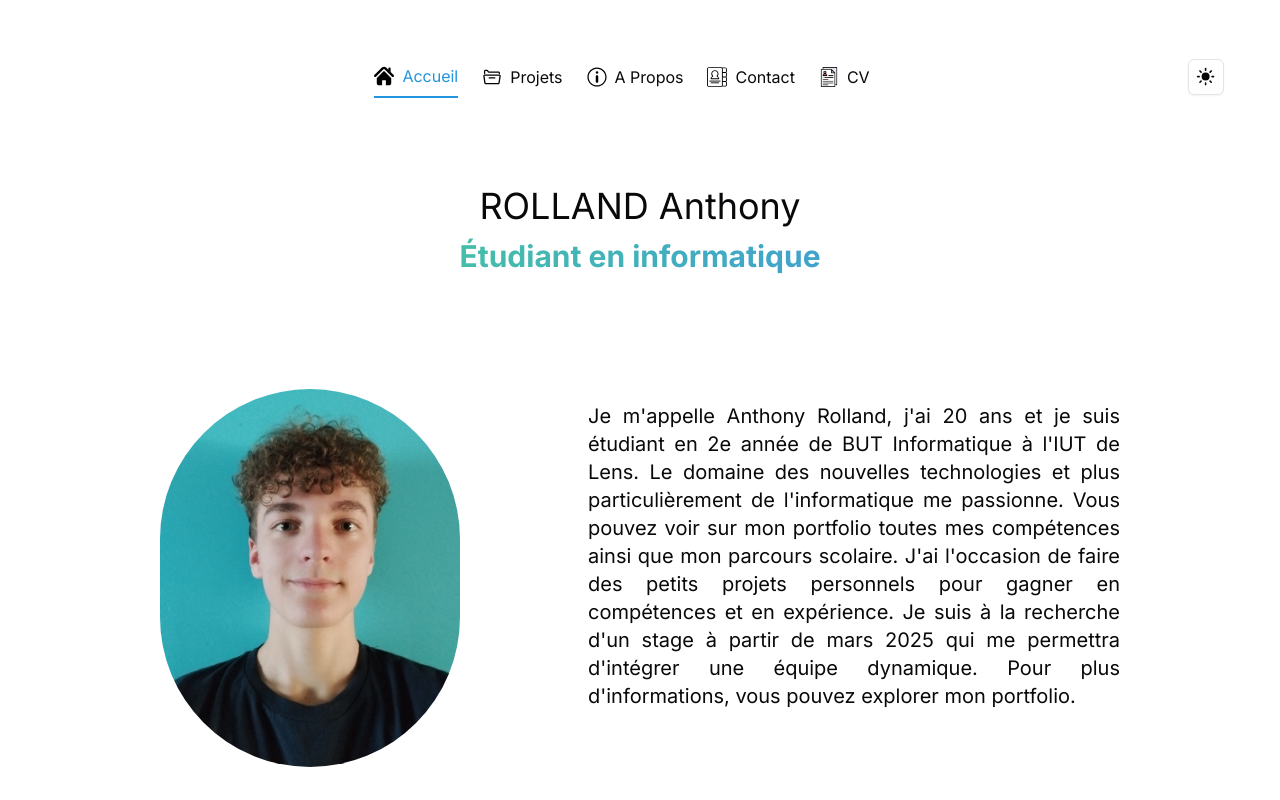
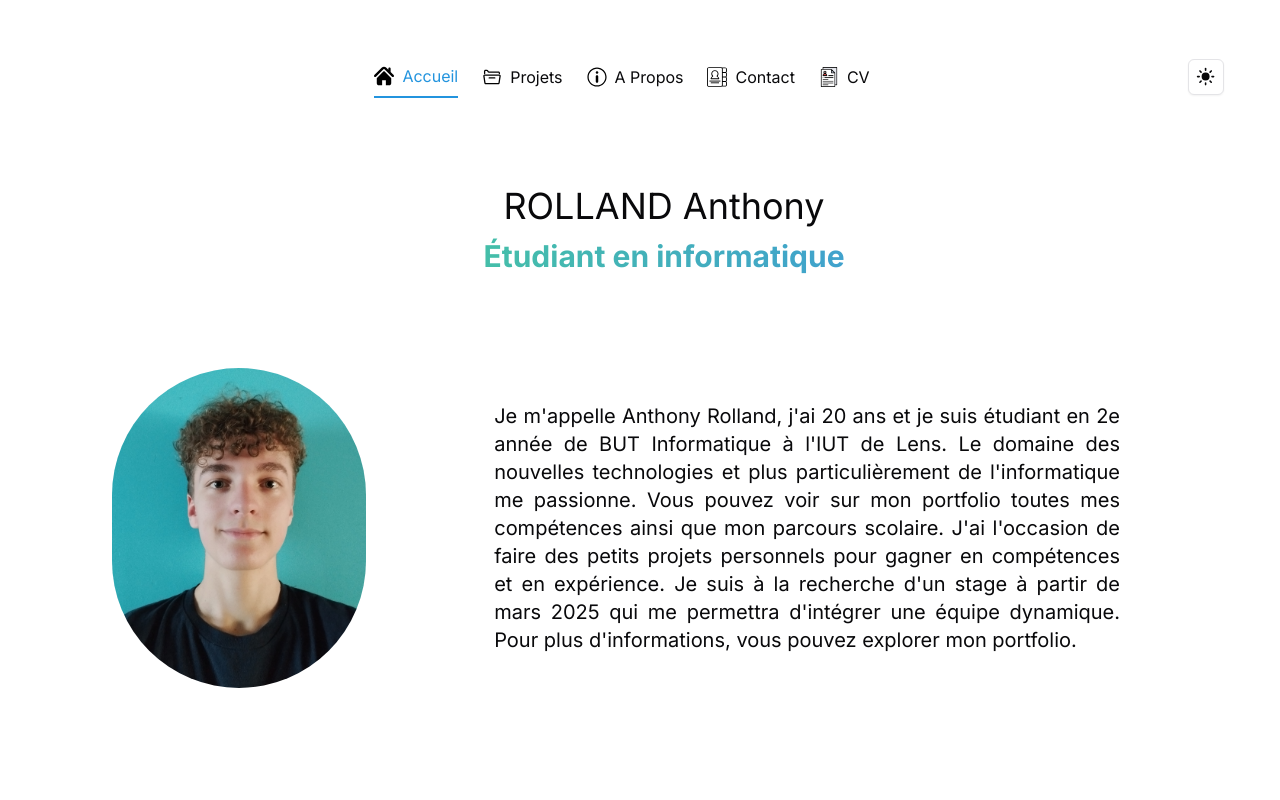
Before and after one commit to PotlaETU/portfolio, a Next.js app: page / in a window 1280 px wide. Shown: the top 800 px of the page. Built offline with nearby package versions, Linux system fonts and the light colour scheme.

Commit message:
feat: make sure everything is reponsive

```diff
--- a/app/about/page.tsx
+++ b/app/about/page.tsx
@@ -1,19 +1,21 @@
 'use client'
 
-import { getSkills } from "@/datas/skills";
-import { motion } from "framer-motion";
+import {getSkills} from "@/datas/skills";
+import {motion} from "framer-motion";
+import {useTheme} from "next-themes";
 
 export default function Page() {
     const skills = getSkills();
+    const isLightTheme = useTheme().theme === 'light';
 
     return (
         <div className="min-h-screen">
             <div className="container mx-auto px-6 py-10">
                 <motion.h2
                     className="text-3xl font-semibold mb-8 text-center"
-                    initial={{ opacity: 0 }}
-                    animate={{ opacity: 1 }}
-                    transition={{ delay: 0.3, duration: 0.3 }}
+                    initial={{opacity: 0}}
+                    animate={{opacity: 1}}
+                    transition={{delay: 0.3, duration: 0.3}}
                 >
                     Mes compétences
                 </motion.h2>
@@ -22,16 +24,16 @@ export default function Page() {
                     {skills.map((category, index) => (
                         <motion.div
                             key={category.name}
-                            className="bg-gray-800 p-6 rounded-lg shadow-lg"
-                            initial={{ opacity: 0, y: 50 }}
-                            animate={{ opacity: 1, y: 0 }}
-                            transition={{ delay: 0.1 * index, duration: 0.3 }}
+                            className={`p-6 rounded-lg shadow-lg ${isLightTheme ? 'bg-white text-black' : 'bg-gray-800 text-white'}`}
+                            initial={{opacity: 0, y: 50}}
+                            animate={{opacity: 1, y: 0}}
+                            transition={{delay: 0.1 * index, duration: 0.3}}
                         >
                             <h3 className="text-2xl font-semibold mb-4">{category.name}</h3>
                             <div className="grid grid-cols-3 gap-4">
                                 {category.skills.map((skill) => (
                                     <div key={skill.name} className="flex flex-col items-center">
-                                        <skill.icon className="text-4xl mb-2 text-blue-400" />
+                                        <skill.icon className="text-4xl mb-2 text-blue-400"/>
                                         <span className="text-sm">{skill.name}</span>
                                     </div>
                                 ))}
--- a/app/contact/page.tsx
+++ b/app/contact/page.tsx
@@ -72,7 +72,7 @@ export default function Page() {
                 <Form {...form}>
                     <form
                         onSubmit={form.handleSubmit(onSubmit)}
-                        className="w-2/3 space-y-6 mt-8 p-12 rounded-lg shadow-md dark:bg-gray-800"
+                        className="w-full md:w-2/3 space-y-6 mt-8 p-12 rounded-lg shadow-md dark:bg-gray-800"
                     >
                         {success && (
                             <div role="alert" className="alert alert-success">
--- a/app/page.tsx
+++ b/app/page.tsx
@@ -3,21 +3,21 @@ import Image from "next/image";
 export default function Home() {
     return (
         <>
-            <main className="p-8 text-center min-h-screen">
+            <main className="p-8 text-center min-h-screen md:ml-12">
                 <p className="text-4xl">ROLLAND Anthony</p>
                 <h2 className="text-3xl mt-3 font-bold bg-gradient-to-r
                     from-green-400 to-blue-500
                     bg-clip-text text-transparent">
                     Étudiant en informatique
                 </h2>
-                <div className="flex flex-col md:flex-row items-center justify-center">
+                <div className="flex flex-col md:flex-row items-center justify-center md:text-center">
                     <Image src="/me.jpg"
                            alt="me"
                            width={300}
                            height={300}
-                           className="rounded-full mt-11 ml-32"
+                           className="rounded-full mt-11 md:mt-0 md:ml-8 w-48 h-56 md:w-72 md:h-80"
                     />
-                    <p className="p-32 text-xl text-justify">
+                    <p className="p-8 md:p-32 text-xl text-justify">
                         Je m&#39;appelle Anthony Rolland, j&#39;ai 20 ans et je suis étudiant en 2e année de BUT
                         Informatique à
                         l&#39;IUT de Lens. Le domaine des nouvelles technologies et plus particulièrement de
```
